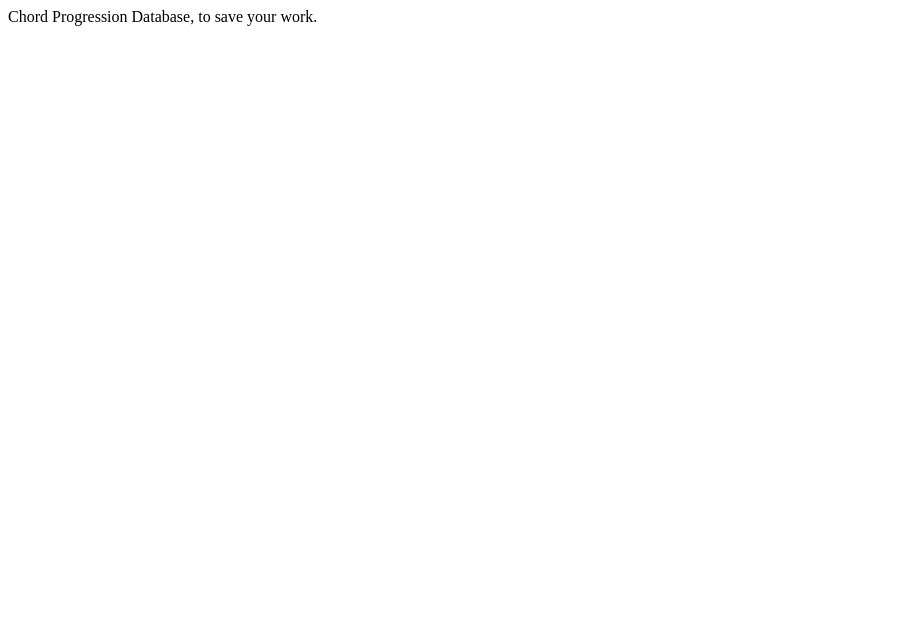
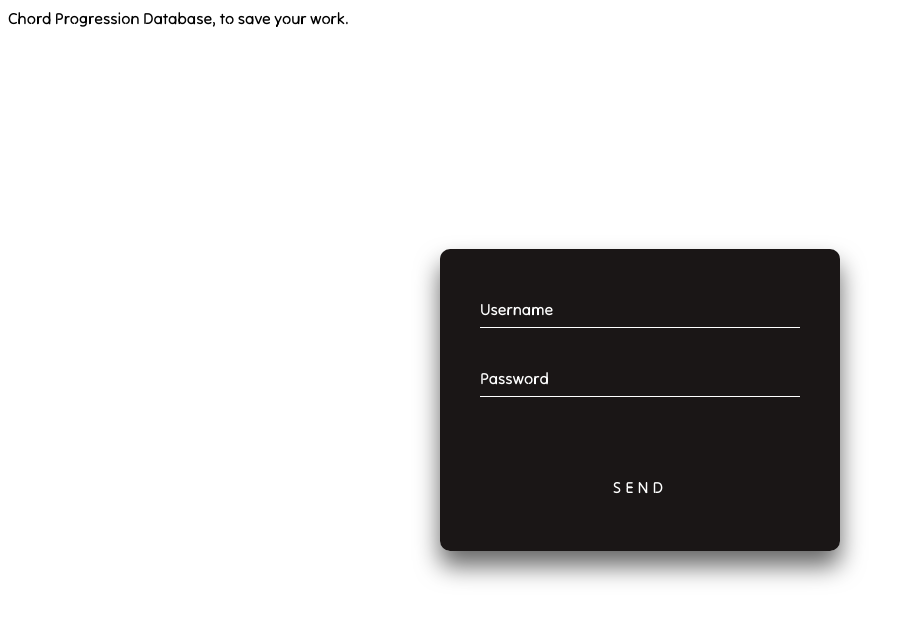
Before and after one commit to Palealmond/Song-Book, a website: page public/index.html in a window 1280 px wide. Shown: the whole page, without its empty margins (0-911 px from the left). Drawn offline with Linux system fonts and the light colour scheme.

Commit message:
Front End beginnings

```diff
--- a/public/index.html
+++ b/public/index.html
@@ -12,6 +12,23 @@
 
 <body>
   Chord Progression Database, to save your work.
+  <div class="login-box">
+
+    <form>
+      <div class="user-box">
+        <input type="text" name="" required="">
+        <label>Username</label>
+      </div>
+      <div class="user-box">
+        <input type="password" name="" required="">
+        <label>Password</label>
+      </div><center>
+      <a href="#">
+             SEND
+         <span></span>
+      </a></center>
+    </form>
+  </div>
 </body>
 
 </html>
--- a/public/index.js
+++ b/public/index.js
@@ -0,0 +1 @@
+console.log('Henlo Wurld')
--- a/public/style.css
+++ b/public/style.css
@@ -0,0 +1,138 @@
+@font-face {
+  font-family: 'TiltNeon';
+  src: url('./fonts/TiltNeon-Regular.ttf');
+  font-weight: normal;
+  font-style: normal;
+}
+
+body {
+  font-family: 'TiltNeon', sans-serif;
+}
+
+
+
+@media only screen and (max-width: 480px) {
+  body {
+    font-size: 16px;
+  }
+
+  .container {
+    width: 100%;
+    max-width: 100%;
+    margin: 0;
+    padding: 0;
+  }
+
+  img {
+    max-width: 100%;
+    height: auto;
+  }
+
+  h1,
+  h2,
+  h3,
+  h4,
+  h5,
+  h6,
+  p {
+    font-size: 1rem;
+    line-height: 1.2;
+  }
+}
+
+.login-box {
+  position: absolute;
+  top: 50%;
+  left: 50%;
+  width: 400px;
+  padding: 40px;
+  transform: translate(-50%, -50%);
+  background: rgba(24, 20, 20, 0.987);
+  box-sizing: border-box;
+  box-shadow: 0 15px 25px rgba(0, 0, 0, .6);
+  border-radius: 10px;
+}
+
+.login-box .user-box {
+  position: relative;
+}
+
+.login-box .user-box input {
+  width: 100%;
+  padding: 10px 0;
+  font-size: 16px;
+  color: #fff;
+  margin-bottom: 30px;
+  border: none;
+  border-bottom: 1px solid #fff;
+  outline: none;
+  background: transparent;
+}
+
+.login-box .user-box label {
+  position: absolute;
+  top: 0;
+  left: 0;
+  padding: 10px 0;
+  font-size: 16px;
+  color: #fff;
+  pointer-events: none;
+  transition: .5s;
+}
+
+.login-box .user-box input:focus~label,
+.login-box .user-box input:valid~label {
+  top: -20px;
+  left: 0;
+  color: #bdb8b8;
+  font-size: 12px;
+}
+
+.login-box form a {
+  position: relative;
+  display: inline-block;
+  padding: 10px 20px;
+  color: #ffffff;
+  font-size: 16px;
+  text-decoration: none;
+  text-transform: uppercase;
+  overflow: hidden;
+  transition: .5s;
+  margin-top: 40px;
+  letter-spacing: 4px
+}
+
+.login-box a:hover {
+  background: #03f40f;
+  color: #fff;
+  border-radius: 5px;
+  box-shadow: 0 0 5px #03f40f,
+    0 0 25px #03f40f,
+    0 0 50px #03f40f,
+    0 0 100px #03f40f;
+}
+
+.login-box a span {
+  position: absolute;
+  display: block;
+}
+
+@keyframes btn-anim1 {
+  0% {
+    left: -100%;
+  }
+
+  50%,
+  100% {
+    left: 100%;
+  }
+}
+
+.login-box a span:nth-child(1) {
+  bottom: 2px;
+  left: -100%;
+  width: 100%;
+  height: 2px;
+  background: linear-gradient(90deg, transparent, #03f40f);
+  animation: btn-anim1 2s linear infinite;
+}
```
Also changed, not shown: public/fonts/TiltNeon-Regular-VariableFont_XROT,YROT.ttf (added), public/fonts/TiltNeon-Regular.ttf (added).
